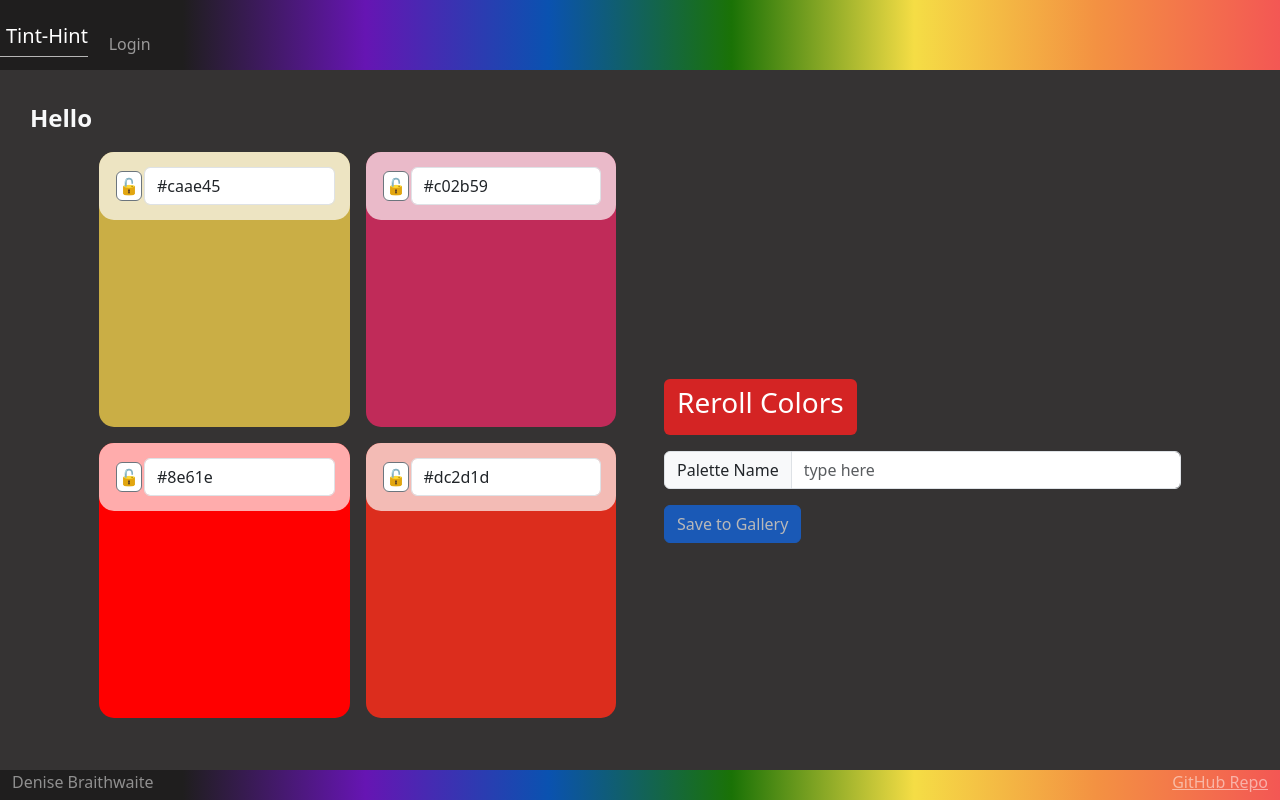
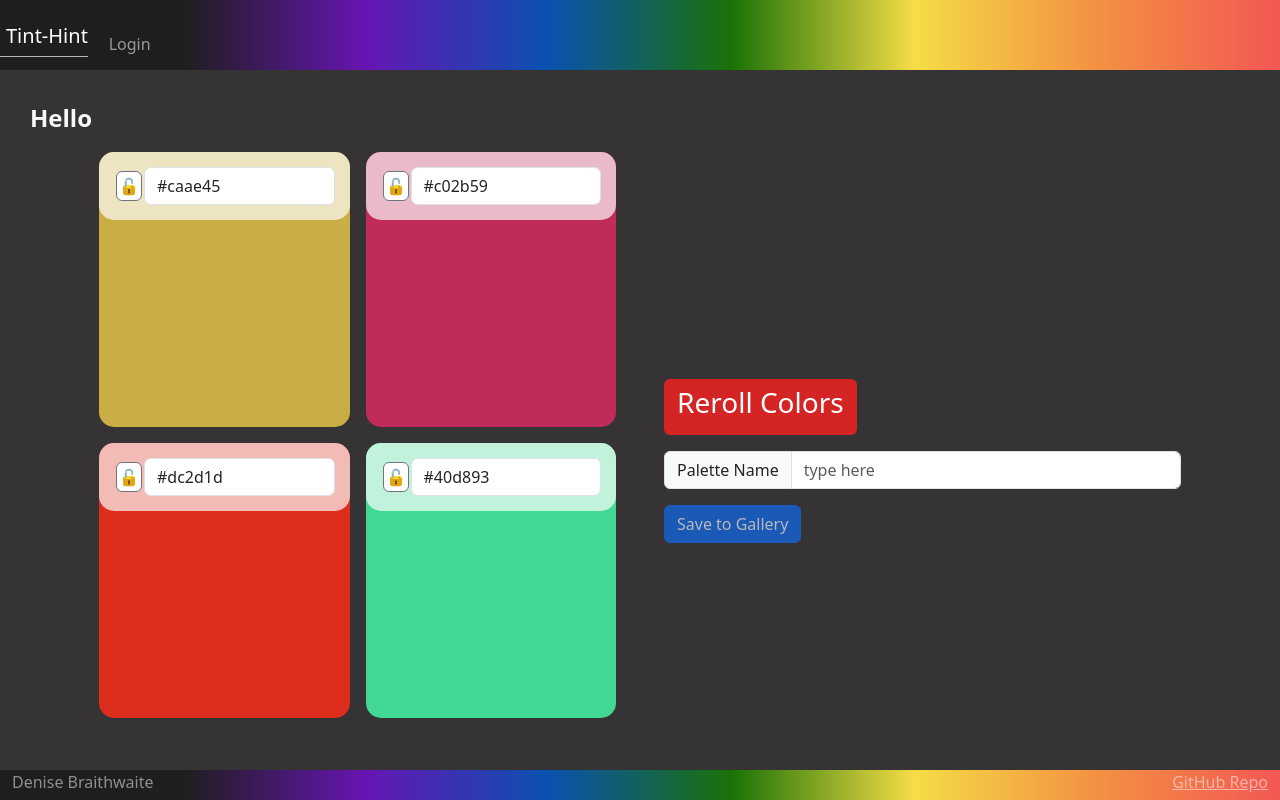
Before and after one commit to denise-b076/startup, a React (Vite) app: page /palette_maker in a window 1280 px wide. Built offline with nearby package versions, Linux system fonts and the light colour scheme.

Commit message:
edited color generator to make valid hex codes

```diff
--- a/src/inspire/inspire.jsx
+++ b/src/inspire/inspire.jsx
@@ -21,7 +21,8 @@ export function Inspire({color, setColor}) {
             const date = new Date().toLocaleDateString();
             const userName = 'bruceWayne';
             createPalette(userName, date);
-        }, 70000);
+            console.log('accessed');
+        }, 7000);
 
         const inspireText = localStorage.getItem('inspire');
         if (inspireText) {
@@ -32,7 +33,10 @@ export function Inspire({color, setColor}) {
     }, [color]);
 
     function changeColorInspire() {
-        let randomColor = Math.floor(Math.random() * 16777215).toString(16);
+        let randomColor = 'ff';
+        while (randomColor.length < 6) {
+            randomColor = Math.floor(Math.random() * 16777215).toString(16);
+        }
         randomColor = '#' + randomColor;
         return randomColor;
     }
--- a/src/palette_maker/palette_maker.jsx
+++ b/src/palette_maker/palette_maker.jsx
@@ -34,7 +34,10 @@ export function Palette({ color, setColor, userName }) {
       };
 
     function changeColor(color_number) {
-        let randomColor = Math.floor(Math.random() * 16777215).toString(16);
+        let randomColor = 'ff';
+        while (randomColor.length < 6) {
+            randomColor = Math.floor(Math.random() * 16777215).toString(16);
+        }
         setColor((color) => ({...color, [color_number]: "#" + randomColor}));
     }
 
```
